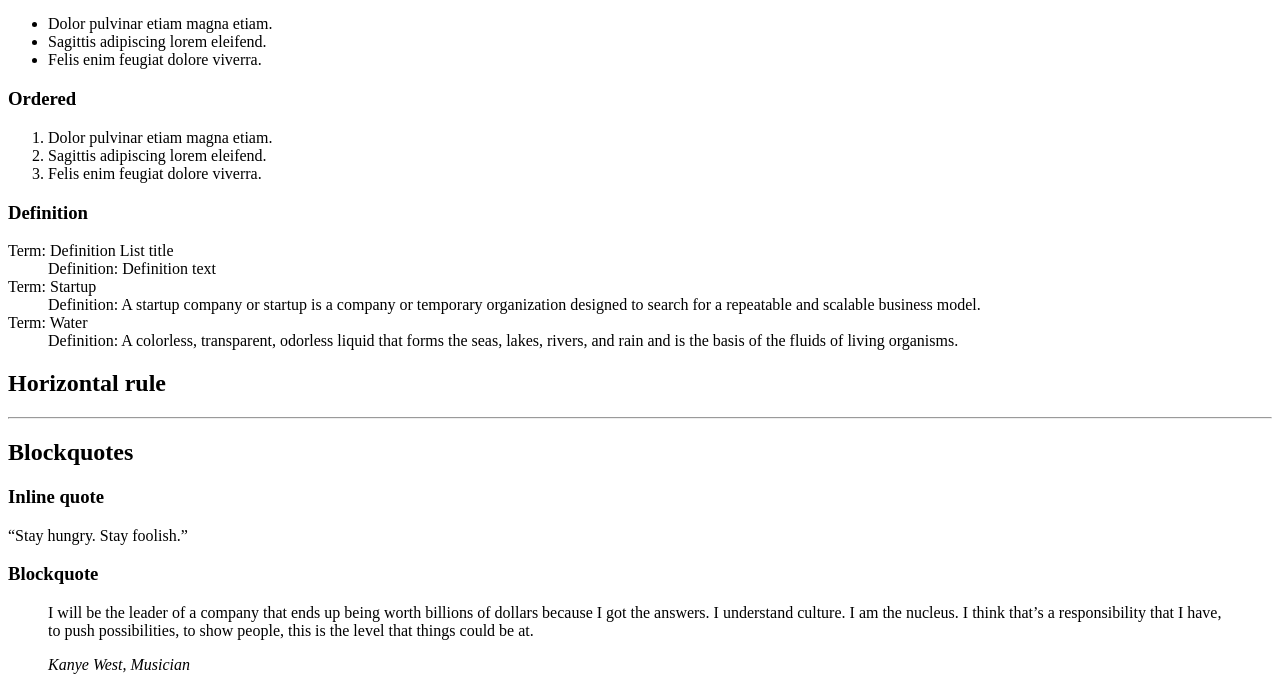
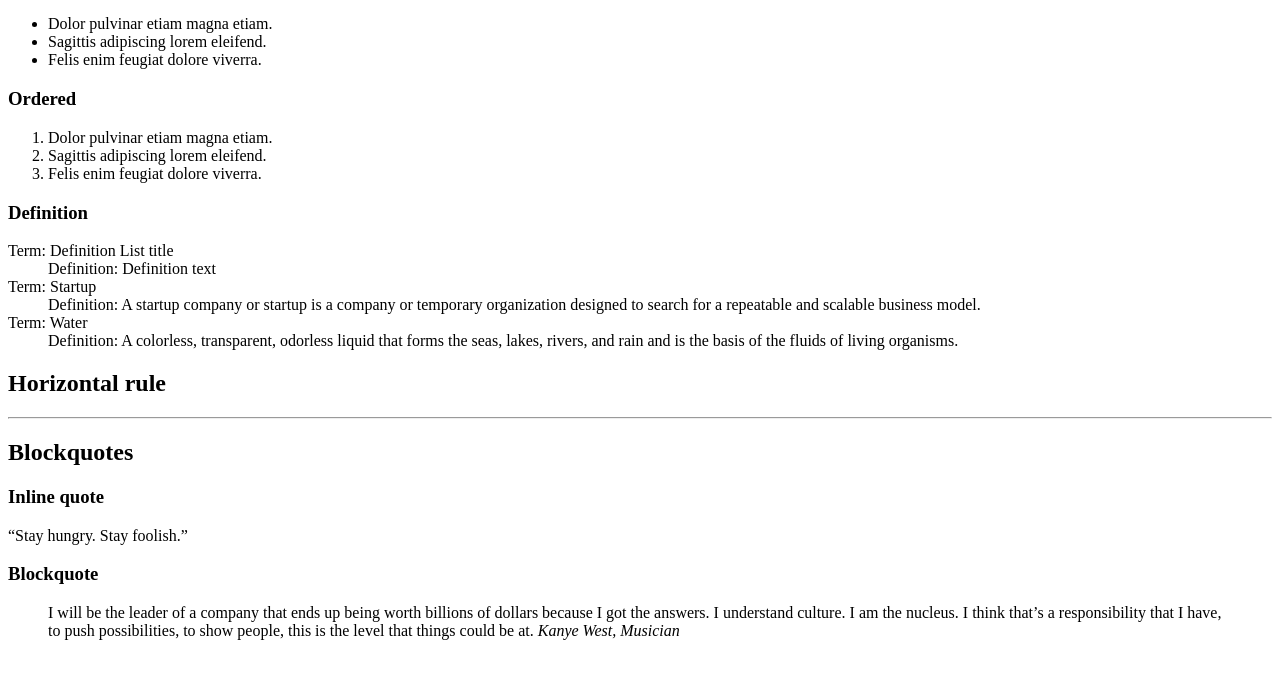
Before and after one commit to LeroySBN/alx-frontend, a plain HTML site: page 0x00-html_advanced/30-styleguide.html in a window 1280 px wide. Shown: the part 578-1268 px from the top of the page. After the commit the page ends 1234 px from the top, so only its background shows below. Drawn offline with Linux system fonts and the light colour scheme.

Commit message:
Examples of quotes

```diff
--- a/0x00-html_advanced/30-styleguide.html
+++ b/0x00-html_advanced/30-styleguide.html
@@ -82,9 +82,13 @@
         </div>
         <div>
           <h3>Blockquote</h3>
-          <blockquote>I will be the leader of a company that ends up being worth billions of dollars because I got the answers. I understand culture. I am the nucleus. I think that’s a responsibility that I have, to push possibilities, to show people, this is the level that things could be at.</blockquote>
           <blockquote>
-            <cite>Kanye West, Musician</cite>
+            <p>
+              I will be the leader of a company that ends up being worth billions of dollars because I got the answers.
+              I understand culture. I am the nucleus. I think that’s a responsibility that I have, to push possibilities,
+              to show people, this is the level that things could be at.
+              <cite>Kanye West, Musician</cite>
+            </p>
           </blockquote>
         </div>
       </section>
```
